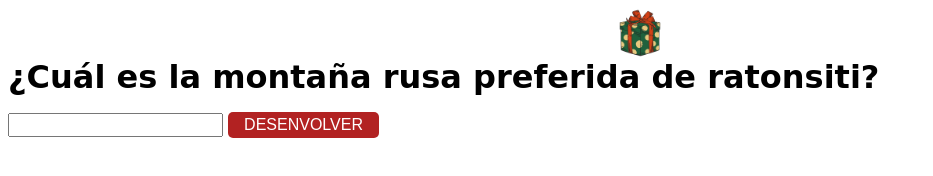
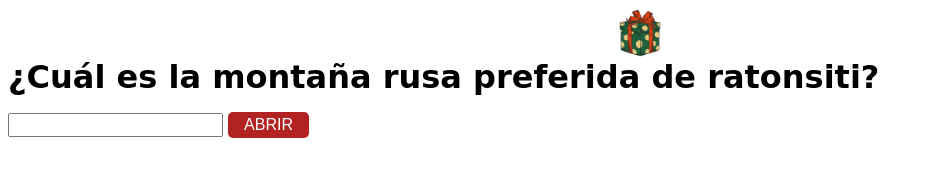
Before and after one commit to reyesmagosalways/regalo, a plain HTML site: page regalo1.html in a window 1280 px wide. Shown: the whole page, without its empty margins (0-933 px from the left). Drawn offline with Linux system fonts and the light colour scheme; a web font is replaced by a local one.

Commit message:
add first version

```diff
--- a/regalo1.html
+++ b/regalo1.html
@@ -9,7 +9,7 @@
         <img src="./assets/present.png" width="50"/>
         <h1>¿Cuál es la montaña rusa preferida de ratonsiti?</h1>
         <input id="respuesta"/>
-        <button id="respuestaButton">Desenvolver</button>
+        <button id="respuestaButton">Abrir</button>
         <div id="resultado"></div>
     </body>
     <script>
```
Also changed, not shown: regalo2.html (+1 -1 lines).
